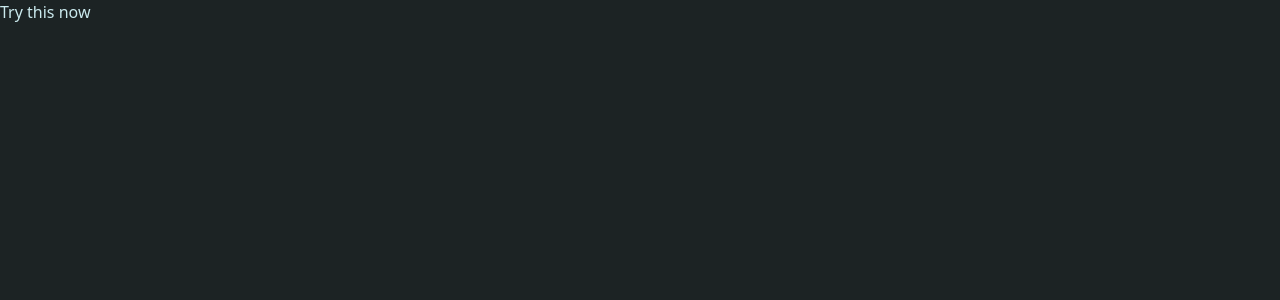
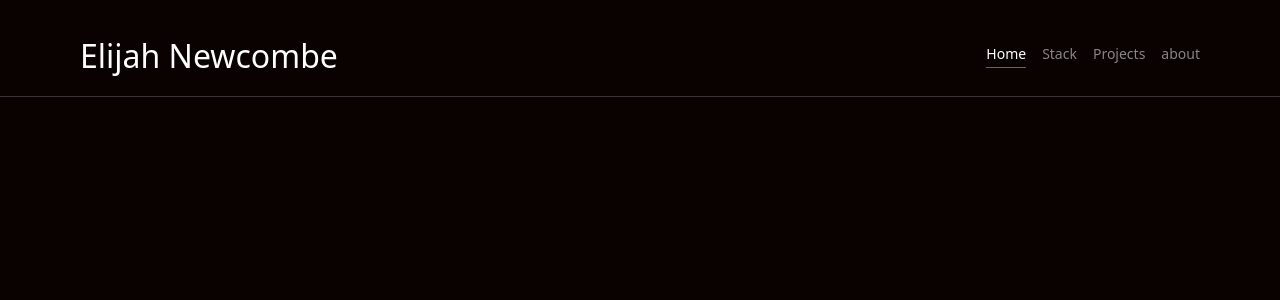
Before and after one commit to enewcombe30/portfolio-2023, a React (Create React App) app: page / in a window 1280 px wide. Shown: the top 300 px of the page. Built offline with nearby package versions, Linux system fonts and the light colour scheme.

Commit message:
Navbar built

```diff
--- /dev/null
+++ b/src/Components/NavBar.tsx
@@ -0,0 +1,35 @@
+import { useState } from "react";
+import { NAVITEMS } from "../constants/navbar";
+
+export default function NavBar() {
+  const [isActive, setIsActive] = useState<string>("home");
+
+  function renderNavItems() {
+    const navBar = NAVITEMS.map((item, index) => {
+      const selected = isActive === item.name;
+      return (
+        <div
+          key={index}
+          className={`max-w-[4rem] text-center h-[1.5rem] my-auto hover:text-white hover:border-b hover:border-[#edf6f7] hover:border-opacity-20 cursor-pointer
+          ${
+            selected
+              ? "text-white border-b border-[#edf6f7] border-opacity-40"
+              : "text-[#878686] border-0"
+          }
+          `}
+          onClick={() => setIsActive(item.name)}
+        >
+          {item.label}
+        </div>
+      );
+    });
+    return navBar;
+  }
+
+  return (
+    <div className="w-full h-content justify-between flex px-20 pb-4 pt-8 border-b border-white border-opacity-20">
+      <div className="text-white w-content text-[2rem]">Elijah Newcombe</div>
+      <div className="flex text-sm space-x-4">{renderNavItems()}</div>
+    </div>
+  );
+}
--- a/src/Pages/Homepage.tsx
+++ b/src/Pages/Homepage.tsx
@@ -1,7 +1,11 @@
+import NavBar from "../Components/NavBar";
+
 export default function Homepage() {
   return (
-    <div className="h-screen w-screen bg-[#1c2324]">
-      <div className="text-[#cae9ed]">Try this now</div>
+    <div className="h-screen w-screen bg-[#0a0101]">
+      <div className="text-[#cae9ed]">
+        <NavBar />
+      </div>
     </div>
   );
 }
--- /dev/null
+++ b/src/constants/navbar.ts
@@ -0,0 +1,8 @@
+import { NavItem } from "../types/type";
+
+export const NAVITEMS = [
+  { name: "home", label: "Home" },
+  { name: "stack", label: "Stack" },
+  { name: "projects", label: "Projects" },
+  { name: "about", label: "about" },
+] as NavItem[];
--- /dev/null
+++ b/src/types/type.ts
@@ -0,0 +1,8 @@
+export type NavItem = {
+  name: string;
+  label: string;
+};
+
+export type NavItems = {
+  NavItems: NavItem[];
+};
```
Also changed, not shown: 1 other file (tests, documents, lock files or other folders).
